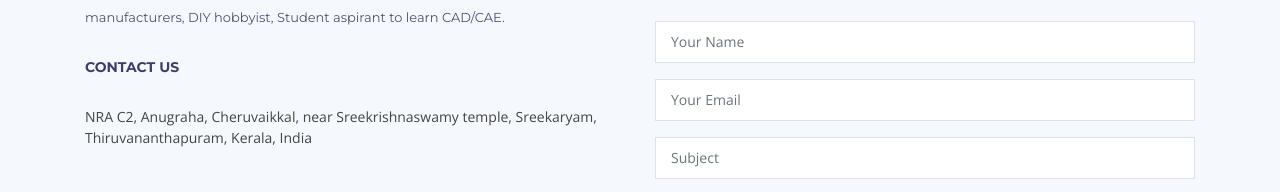
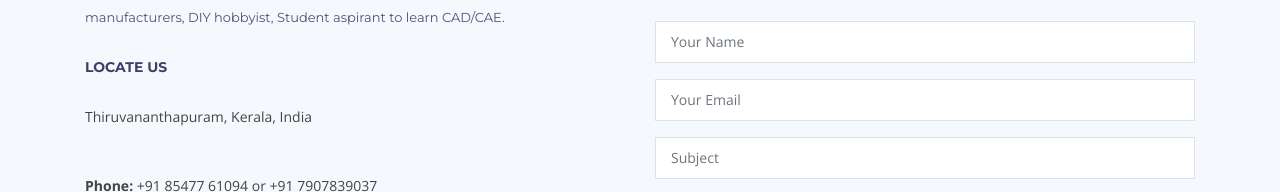
Before and after one commit to RENJITHVS/Cadlance, a plain HTML site: page index.html in a window 1280 px wide. Shown: the part 5536-5728 px from the top of the page. Drawn offline with nearby package versions, Linux system fonts and the light colour scheme; files whose address does not match are found by name.

Commit message:
Update index.html

```diff
--- a/index.html
+++ b/index.html
@@ -525,11 +525,9 @@
 
                 <div class="footer-newsletter">
                     <div class="footer-links">
-                  <h4>Contact Us</h4>
+                  <h4>Locate Us</h4>
                   <p class="mb-5">
-                    NRA C2, Anugraha, Cheruvaikkal,
-                      near Sreekrishnaswamy temple,
-                      Sreekaryam, Thiruvananthapuram, Kerala, India <br>
+                  Thiruvananthapuram, Kerala, India <br>
                   </p>
                     <strong>Phone:</strong> +91 85477 61094 or +91 7907839037<br>
                     <strong>Email:</strong> cadlance07@gmail.com
```
